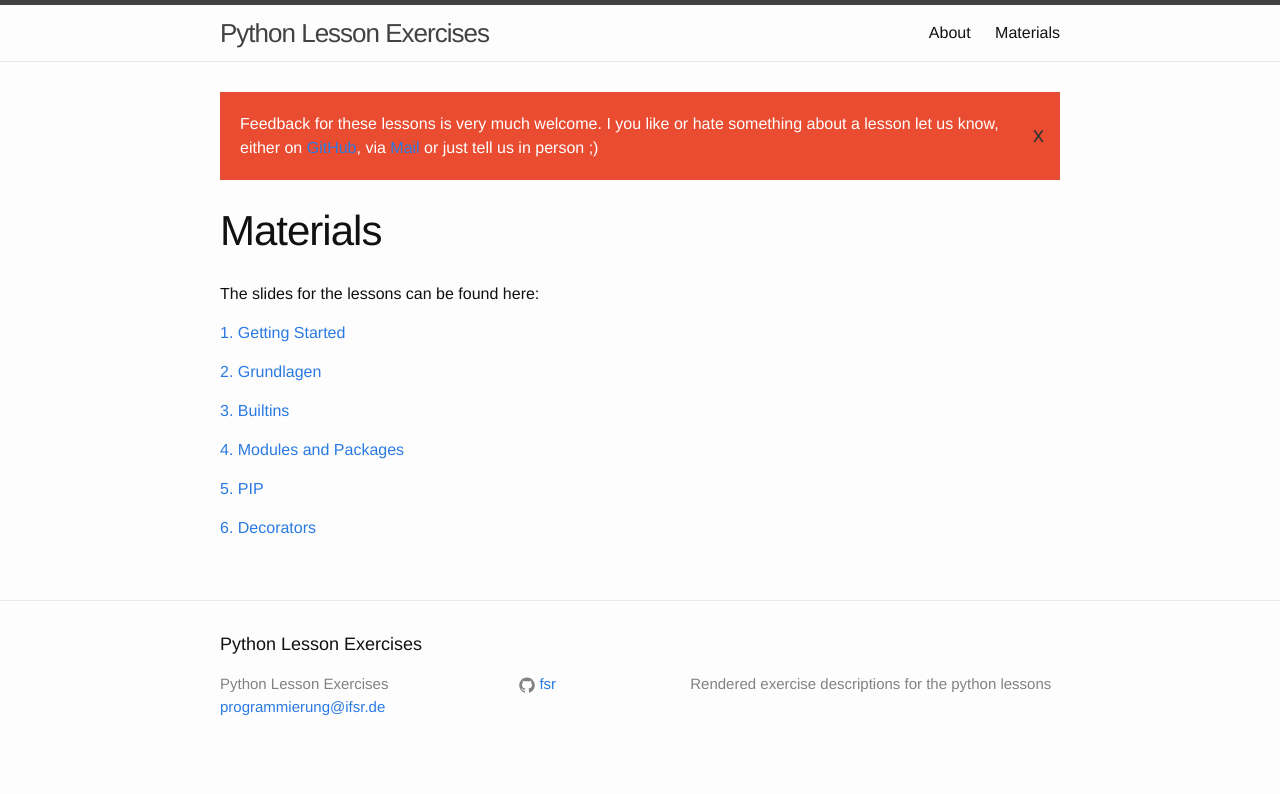
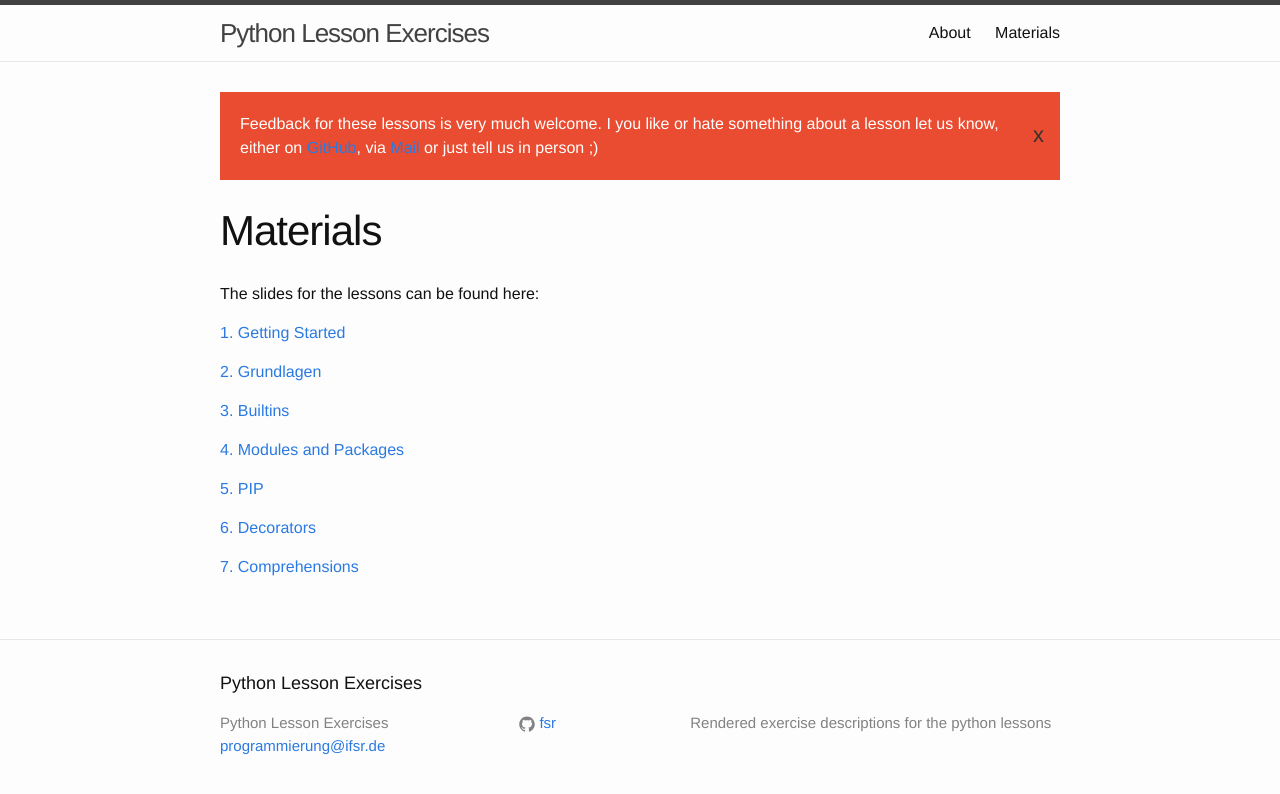
Before and after one commit to fsr/python-lessons, a Jekyll site: the page built from materials.md, in a window 1280 px wide. Shown: the top 794 px of the page. Built offline with Jekyll 4.4.1, drawn with Linux system fonts in a browser that asks for light colours.

Commit message:
added latest lesson to materials

```diff
--- a/_data/materials.yml
+++ b/_data/materials.yml
@@ -23,3 +23,7 @@ slides:
     number: 6
     name: Decorators
     url: https://ifsr.de/kurs-materialien/python/06_decorators.pdf
+  -
+    number: 7
+    name: Comprehensions
+    url: https://ifsr.de/kurs-materialien/python/07_comprehensions.pdf
```
